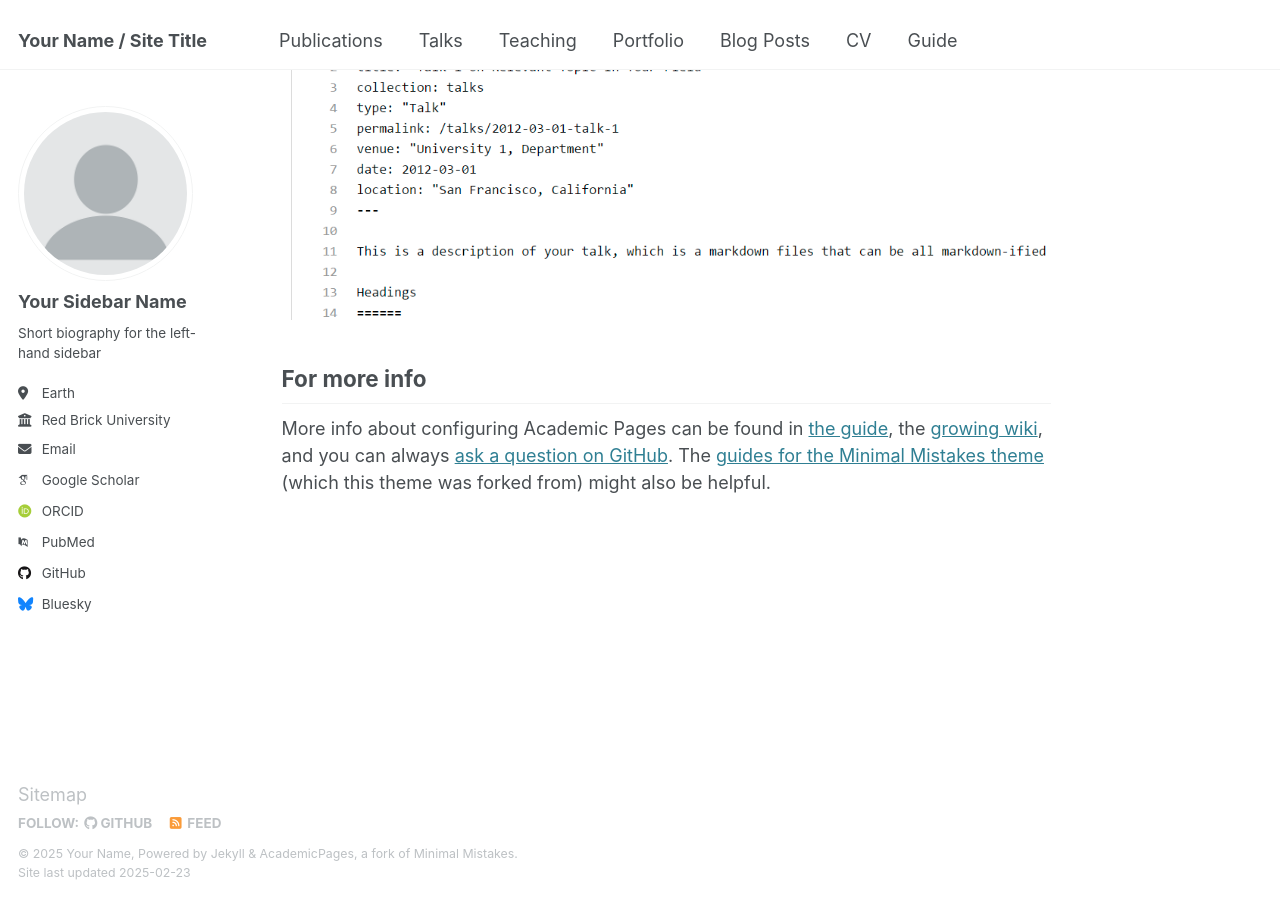
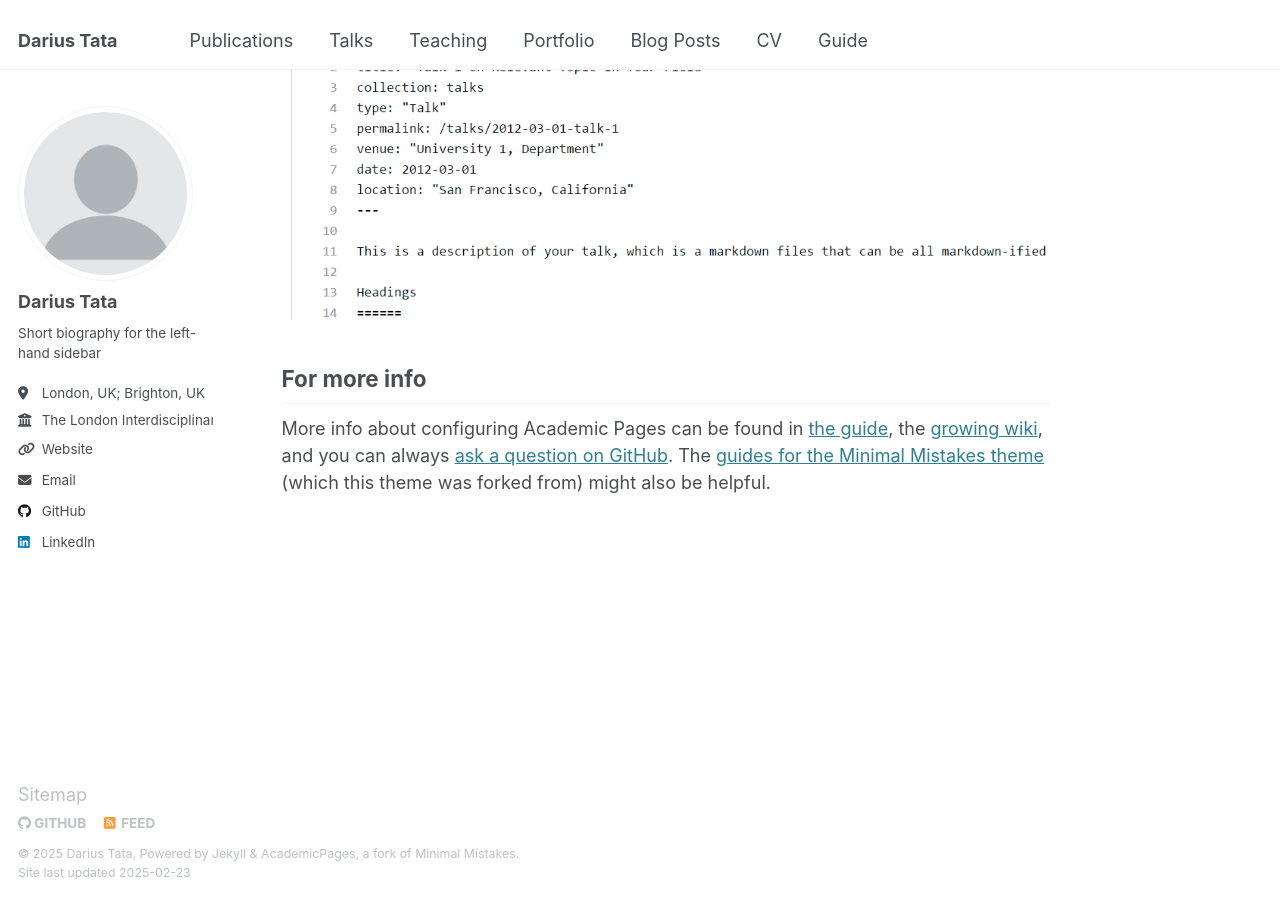
Before and after one commit to DariusTata/DariusTata.github.io, a Jekyll site: the page built from _pages/about.md, in a window 1280 px wide and 900 px high, scrolled down 2642 px. Built offline with Jekyll 4.4.1, drawn with Linux system fonts in a browser that asks for light colours; some web fonts are replaced.

Commit message:
Update _config.yml

```diff
--- a/_config.yml
+++ b/_config.yml
@@ -7,15 +7,15 @@
 # server process.
 
 # Basic Site Settings
-locale                   : "en-US"
+locale                   : "en-UK"
 site_theme               : "default"
-title                    : "Your Name / Site Title"
+title                    : "Darius Tata"
 title_separator          : "-"
-name                     : &name "Your Name"
-description              : &description "personal description"
-url                      : https://academicpages.github.io # the base hostname & protocol for your site e.g. "https://[your GitHub username].github.io"
+name                     : &name "Darius Tata"
+description              : &description "Postgraduate Student"
+url                      : "https://dariustata.github.io" # the base hostname & protocol for your site e.g. "https://[your GitHub username].github.io"
 baseurl                  : "" # the subpath of your site, e.g. "/blog"
-repository               : "academicpages/academicpages.github.io"
+repository               : "dariustata/dariustata.github.io"
 
 # Site Author - The following control what appear as part of the author content on the side bar.
 #               If a field is blank the icon and link will not appear, otherwise it will be shown.
@@ -23,21 +23,21 @@ repository               : "academicpages/academicpages.github.io"
 author:
   # Biographic information
   avatar           : "profile.png"
-  name             : "Your Sidebar Name"
+  name             : "Darius Tata"
   pronouns         : # example: "she/her"
   bio              : "Short biography for the left-hand sidebar"
-  location         : "Earth"
-  employer         : "Red Brick University"
-  uri              : # URL
-  email            : "none@example.org"
+  location         : "London, UK; Brighton, UK"
+  employer         : "The London Interdisciplinary School"
+  uri              : "lis.ac.uk"
+  email            : "darius.tata@lis.ac.uk"
 
   # Academic websites
   arxiv            : # URL - Update with the correct link to your profile
-  googlescholar    : "https://scholar.google.com/citations?user=PS_CX0AAAAAJ"
+  googlescholar    : # "https://scholar.google.com/citations?user=PS_CX0AAAAAJ"
   impactstory      : # URL
-  orcid            : "http://orcid.org/yourorcidurl"
+  orcid            : # "http://orcid.org/yourorcidurl"
   semantic         : # URL
-  pubmed           : "https://www.ncbi.nlm.nih.gov/pubmed/?term=john+snow"
+  pubmed           : # "https://www.ncbi.nlm.nih.gov/pubmed/?term=john+snow"
   researchgate     : # URL
   scopus           : # URL
 
@@ -45,12 +45,12 @@ author:
   bitbucket        : # Username - Update with your username on the site
   codepen          : # Username
   dribbble         : # Username
-  github           : "academicpages"
+  github           : "DariusTata"
   kaggle           : # Username
   stackoverflow    : # User number or user number and name (i.e., use "1" or "1/jeff-atwood")
 
   # Social media
-  bluesky          : "bsky.app" # Replace this with you Bluesky username
+  bluesky          : ##"bsky.app" # Replace this with you Bluesky username
   facebook         : # Username
   flickr           : # Username
   foursquare       : # Username
@@ -59,7 +59,7 @@ author:
   keybase          : # Username
   instagram        : # Username
   lastfm           : # Username
-  linkedin         : # Username
+  linkedin         : "darius-tata" ## Username
   mastodon         : # URL
   medium           : # URL
   pinterest        : # Username
```
